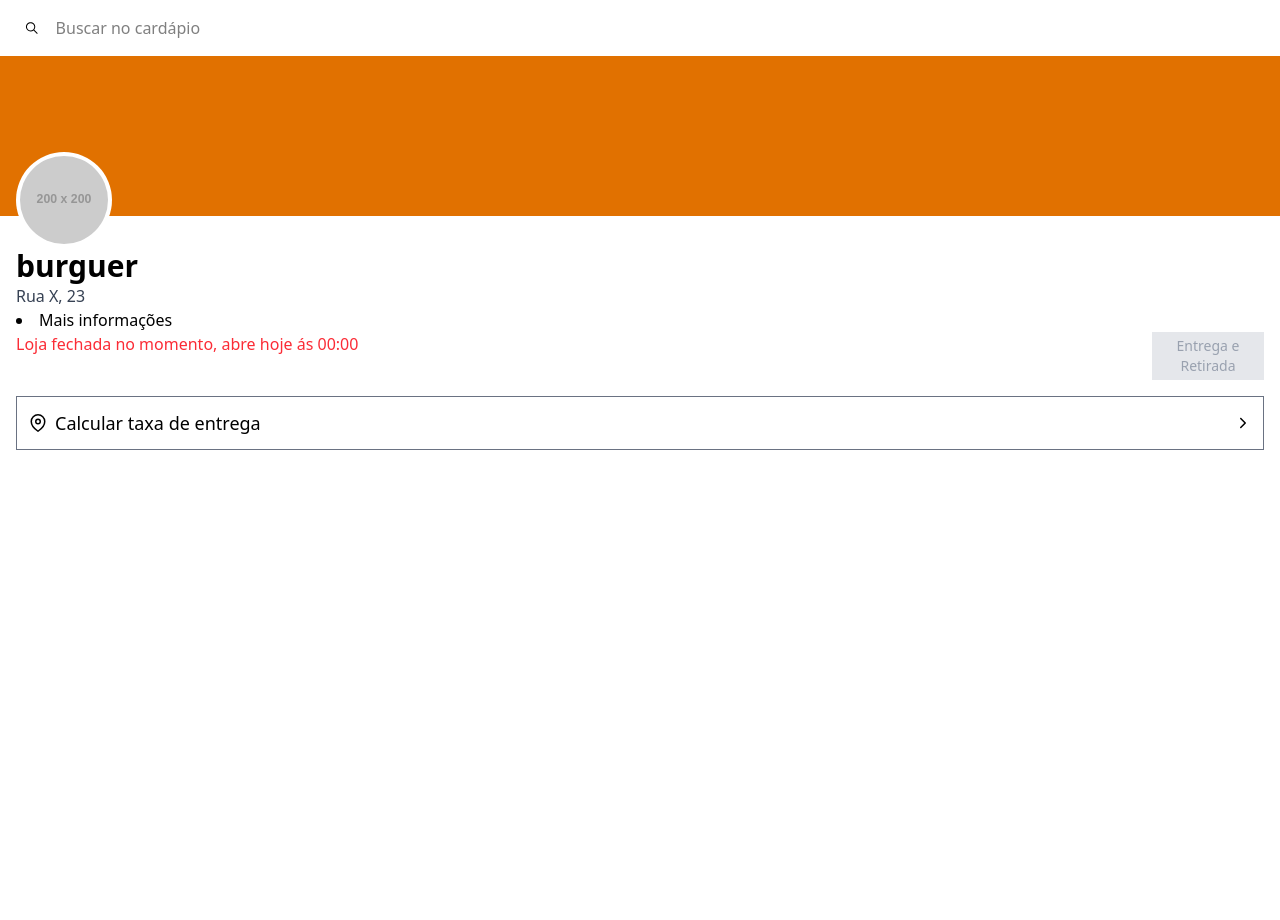
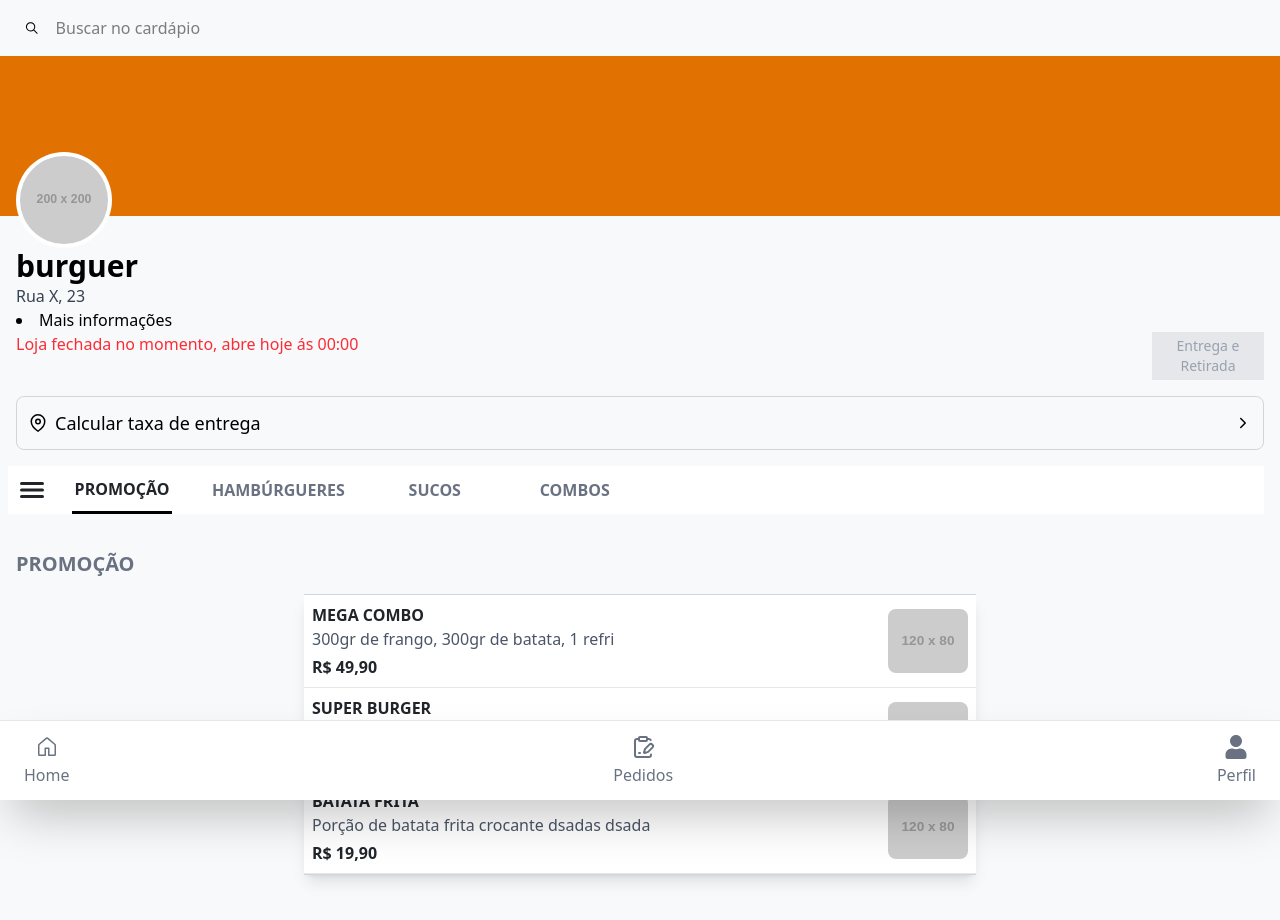
Before and after one commit to PedroPaulo-Git/projeto-lanchonete, a Next.js app: page / in a window 1280 px wide. Shown: the top 920 px of the page. Before the commit the page ends 800 px from the top, so only its background shows below. Built offline with nearby package versions, Linux system fonts and the light colour scheme.

Commit message:
parte de menu feita + categorizar

```diff
--- a/package.json
+++ b/package.json
@@ -10,16 +10,18 @@
   },
   "dependencies": {
     "next": "15.2.0",
-    "postcss": "^8.5.3",
     "react": "^19.0.0",
     "react-dom": "^19.0.0",
-    "react-icons": "^5.5.0"
+    "react-icons": "^5.5.0",
+    "tailwind-scrollbar-hide": "^2.0.0"
   },
   "devDependencies": {
     "@eslint/eslintrc": "^3",
     "@tailwindcss/postcss": "^4.0.9",
+    "autoprefixer": "^10.4.20",
     "eslint": "^9",
     "eslint-config-next": "15.2.0",
+    "postcss": "^8.5.3",
     "tailwindcss": "^4.0.9"
   }
 }
--- a/src/app/globals.css
+++ b/src/app/globals.css
@@ -4,4 +4,14 @@ body{
   box-sizing: border-box;
   padding:0;
   margin:0;
+  background-color: #f8f9fa;
 }
+/* Customização do scrollbar */
+.scrollbar-hidden::-webkit-scrollbar {
+  display: none; /* Esconde o scrollbar */
+}
+
+.scrollbar-hidden {
+  -ms-overflow-style: none; /* Para o IE e Edge */
+  scrollbar-width: none; /* Para o Firefox */
+}
--- a/src/app/page.js
+++ b/src/app/page.js
@@ -1,10 +1,14 @@
 import Image from "next/image";
 import Header from '../components/header'
+import Footer from '../components/footer'
+import Menu from '../components/menu'
+export default function Home() {
 
-export default function Home() {
   return (
     <div>
       <Header/>
+      <Menu/>
+      <Footer/>
     </div>
   );
 }
--- /dev/null
+++ b/src/components/footer.jsx
@@ -0,0 +1,24 @@
+import React from 'react'
+import { GoHome } from "react-icons/go";
+import { LuClipboardPenLine } from "react-icons/lu";
+import { FaUser } from "react-icons/fa";
+const footer = () => {
+  return (
+    <div className=' text-gray-500 bg-white flex w-screen justify-between px-6 fixed bottom-0 shadow-2xl border-t-[0.5px] border-gray-200 h-20   text-center items-center'>
+        <span className='text-center items-center justify-center flex flex-col'>
+            <GoHome className='text-2xl mb-1'/>
+            Home
+        </span>
+        <span  className='text-center items-center justify-center flex flex-col'>
+            <LuClipboardPenLine className='text-2xl mb-1'/>
+           Pedidos
+        </span>
+        <span  className='text-center items-center justify-center flex flex-col'>
+            <FaUser className='text-2xl mb-1'/>
+         Perfil
+        </span>
+    </div>
+  )
+}
+
+export default footer
--- a/src/components/header.jsx
+++ b/src/components/header.jsx
@@ -40,7 +40,7 @@ const header = () => {
               <p className="text-gray-400 text-sm">Entrega e Retirada</p>
             </span>
           </span>
-          <div className="border-[1px] py-3 px-3 mt-4 justify-between flex items-center w-full border-gray-500 ">
+          <div className="border-[1px] rounded-lg py-3 px-3 mt-4 justify-between flex items-center w-full border-gray-300 ">
             <span className="flex items-center text-lg gap-2">
               <FiMapPin />
               <p>Calcular taxa de entrega</p>
--- /dev/null
+++ b/src/components/menu.jsx
@@ -0,0 +1,72 @@
+'use client'
+import { useState } from "react";
+import { IoMenu } from "react-icons/io5";
+
+export default function Menu() {
+  const [activeIndex, setActiveIndex] = useState(0);
+  const itemsCategorizar = ["PROMOÇÃO", "HAMBÚRGUERES", "SUCOS", "COMBOS"];
+  const items = [
+    {
+      name: "MEGA COMBO",
+      description: "300gr de frango, 300gr de batata, 1 refri",
+      price: "R$ 49,90",
+      image: "https://dummyimage.com/120x80/000/fff&text=Combo", // Substituir pela imagem real
+    },
+    {
+      name: "SUPER BURGER",
+      description: "Hambúrguer artesanal com queijo duplo",
+      price: "R$ 39,90",
+      image: "https://dummyimage.com/120x80/000/fff&text=Burger",
+    },
+    {
+      name: "BATATA FRITA",
+      description: "Porção de batata frita crocante dsadas  dsada",
+      price: "R$ 19,90",
+      image: "https://dummyimage.com/120x80/000/fff&text=Batata",
+    },
+  ];
+
+  return (
+    <div className="p-4 ">
+
+
+        <div>
+     <IoMenu className="text-[#212529] text-5xl absolute ml-2 left-0 z-20 h-12 px-2  bg-white"/>
+
+     <div className="relative flex gap-10 overflow-x-auto mb-9 bg-white scrollbar-hidden pl-14">
+
+      {itemsCategorizar.map((item, index) => (
+        <div
+          key={index}
+          onClick={() => setActiveIndex(index)}
+          className={`min-w-[100px] h-12 flex items-center justify-center font-semibold cursor-pointer
+            ${activeIndex === index ? "border-b-[3px] border-black text-[#212529]" : "text-gray-500 "}`}
+        >
+          {item}
+        </div>
+      ))}
+    </div>
+    </div>
+      <h1 className="font-semibold text-xl text-gray-500 mb-4">PROMOÇÃO</h1>
+      <div className="max-w-2xl mx-auto bg-white  border-y-[1px] border-y-gray-300 shadow-lg mb-40 ">
+        {items.map((item, index) => (
+          <div
+            key={index}
+            className="flex  items-center gap-4 border-b border-gray-200 p-2 "
+          >
+            <div className="flex-1 text-[#212529]">
+              <h3 className="font-semibold  text-md text-[#212529]">{item.name}</h3>
+              <p className="text-gray-600 text-base">{item.description}</p>
+              <p className="font-semibold  mt-1">{item.price}</p>
+            </div>
+            <img
+              src={item.image}
+              alt={item.name}
+              className="w-20 h-16 rounded-lg object-cover"
+            />
+          </div>
+        ))}
+      </div>
+    </div>
+  );
+}
--- /dev/null
+++ b/tailwind.config.js
@@ -0,0 +1,11 @@
+/** @type {import('tailwindcss').Config} */
+module.exports = {
+    content: [
+      "./pages/**/*.{js,ts,jsx,tsx}",
+      "./components/**/*.{js,ts,jsx,tsx}",
+    ],
+    theme: {
+      extend: {},
+    },
+    plugins: [require("tailwind-scrollbar-hide")],
+  };
```
Also changed, not shown: 1 other file (tests, documents, lock files or other folders).
